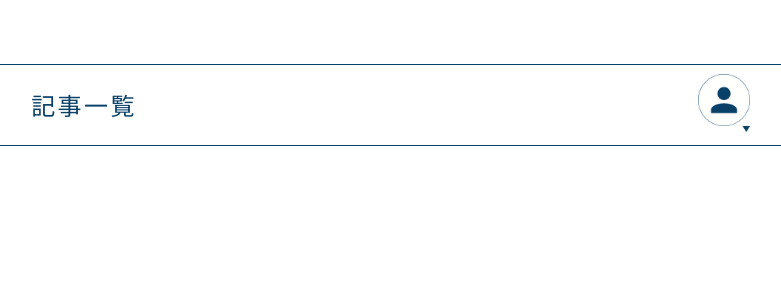
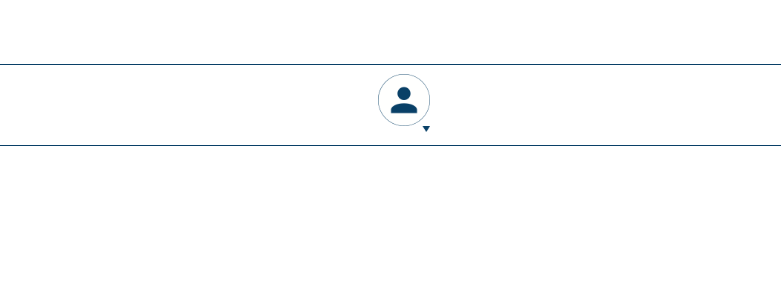
Before and after one commit to ninomiyadaisuke/families-management-app, a Next.js app: page /sample in a window 1280 px wide. Shown: the top 300 px of the page, without its empty margins (236-1017 px from the left). Built offline with nearby package versions, Linux system fonts and the light colour scheme.

Commit message:
test commit

```diff
--- a/src/pages/sample.tsx
+++ b/src/pages/sample.tsx
@@ -19,7 +19,6 @@ const Sample: NextPage = () => {
     <Layout pageTitle={'サンプル'}>
       <div style={{ height: '82px', borderBottom: '1px solid', borderTop: '1px solid' }}>
         <div style={{ display: 'flex', justifyContent: 'space-around', alignItems: 'center', height: '100%' }}>
-          <Dropdown options={presentOptions} type={'text'} />
           <Dropdown options={profileOptions} type={'icon'} />
         </div>
       </div>
```
